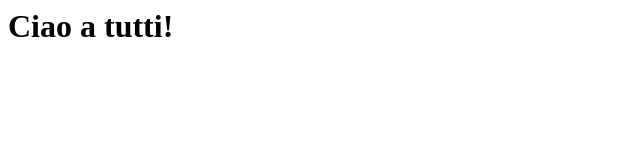
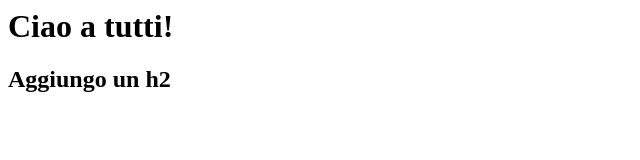
Before and after one commit to luca012/repo, a plain HTML site: page index.html in a window 1280 px wide. Shown: the whole page, without its empty margins (0-640 px from the left). Drawn offline with Linux system fonts and the light colour scheme.

Commit message:
aggiunto un tag h2

```diff
--- a/index.html
+++ b/index.html
@@ -1,8 +1,9 @@
 <html>
   <head>
      <title> La mia pagina web </title>
-	<body>
-		<h1>Ciao a tutti!</h1>
-        </body>
+    <body>
+      <h1>Ciao a tutti!</h1>
+      <h2>Aggiungo un h2</h2>
+    </body>
   </head>
 </html>
```
